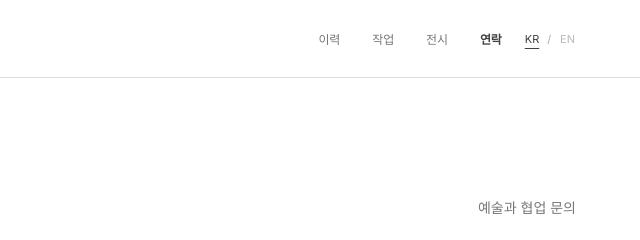
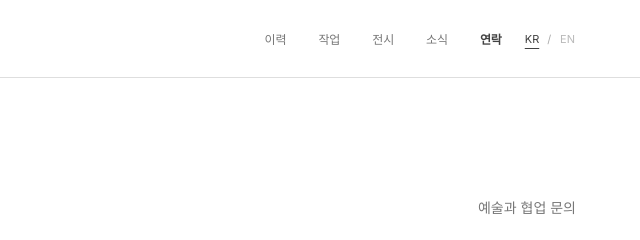
Before and after one commit to seoheelee326/seoheelee326.github.io, a plain HTML site: page contact.html in a window 1280 px wide. Shown: the top 240 px of the page, 640-1280 px from the left. Drawn offline with Linux system fonts and the light colour scheme; a web font is replaced by a local one.

Commit message:
Add simple News archive and move social links out of Contact

```diff
--- a/contact.html
+++ b/contact.html
@@ -1,2 +1,2 @@
 <!doctype html><html lang="en"><head><meta charset="utf-8"><meta name="viewport" content="width=device-width,initial-scale=1"><title>CONTACT — SEOHEE LEE</title><meta name="description" content="Contact Seohee Lee"><link rel="stylesheet" href="portfolio-pages.css"><script defer src="portfolio-pages.js"></script><script defer src="portfolio-language.js"></script></head>
-<body data-page="contact"><header class="page-header"><a class="page-brand" href="index.html">SEOHEE LEE</a><nav class="page-nav" aria-label="Main menu"><a data-page="artwork" href="artwork.html">ARTWORK</a><a data-page="exhibitions" href="exhibitions.html">EXHIBITIONS</a><a data-page="contact" href="contact.html">CONTACT</a><a data-page="cv" href="cv.html">CV</a></nav><div class="page-language" role="group" aria-label="언어 선택"><button type="button" data-lang="ko" aria-pressed="true">KR</button><span aria-hidden="true">/</span><button type="button" data-lang="en" aria-pressed="false">EN</button></div></header><main class="page-content" id="page-content"></main></body></html>
+<body data-page="contact"><header class="page-header"><a class="page-brand" href="index.html">SEOHEE LEE</a><nav class="page-nav" aria-label="Main menu"><a data-page="artwork" href="artwork.html">ARTWORK</a><a data-page="exhibitions" href="exhibitions.html">EXHIBITIONS</a><a data-page="news" href="news.html">NEWS</a><a data-page="contact" href="contact.html">CONTACT</a><a data-page="cv" href="cv.html">CV</a></nav><div class="page-language" role="group" aria-label="언어 선택"><button type="button" data-lang="ko" aria-pressed="true">KR</button><span aria-hidden="true">/</span><button type="button" data-lang="en" aria-pressed="false">EN</button></div></header><main class="page-content" id="page-content"></main></body></html>
```
